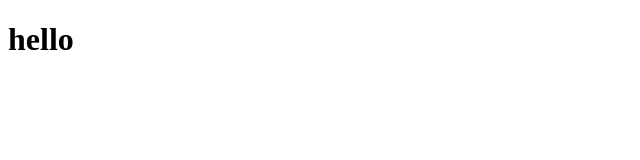
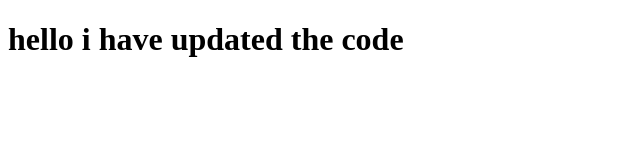
Before and after one commit to Abhay-Kumar30/one, a plain HTML site: page index.html in a window 1280 px wide. Shown: the whole page, without its empty margins (0-640 px from the left). Drawn offline with Linux system fonts and the light colour scheme.

Commit message:
first commit

```diff
--- a/index.html
+++ b/index.html
@@ -6,6 +6,6 @@
     <title>Document</title>
 </head>
 <body>
-    <h1>hello</h1>
+    <h1>hello i have updated the code</h1>
 </body>
 </html>
```
